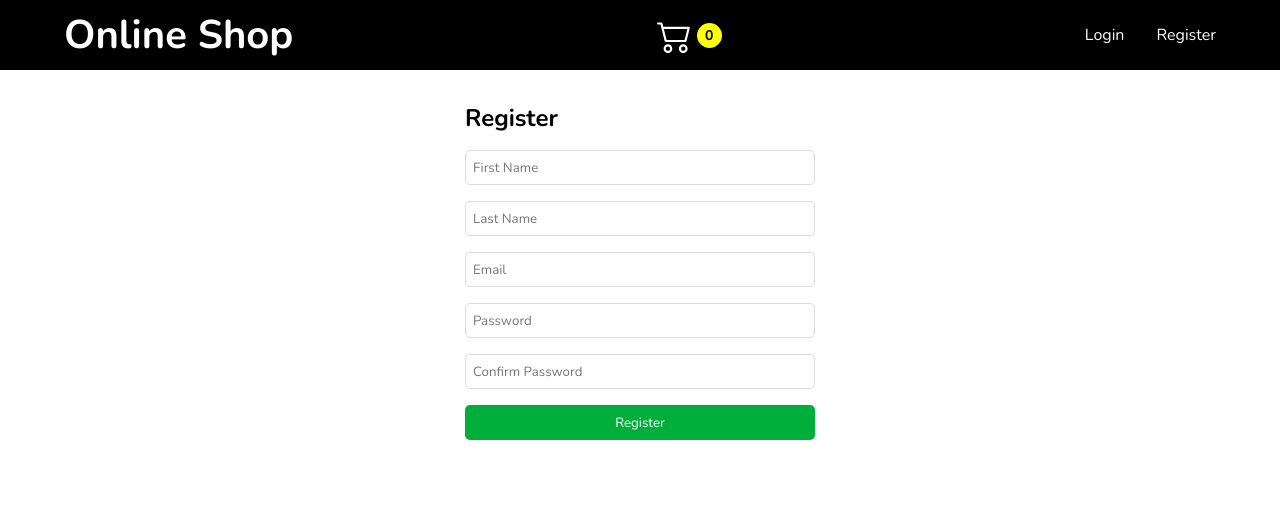
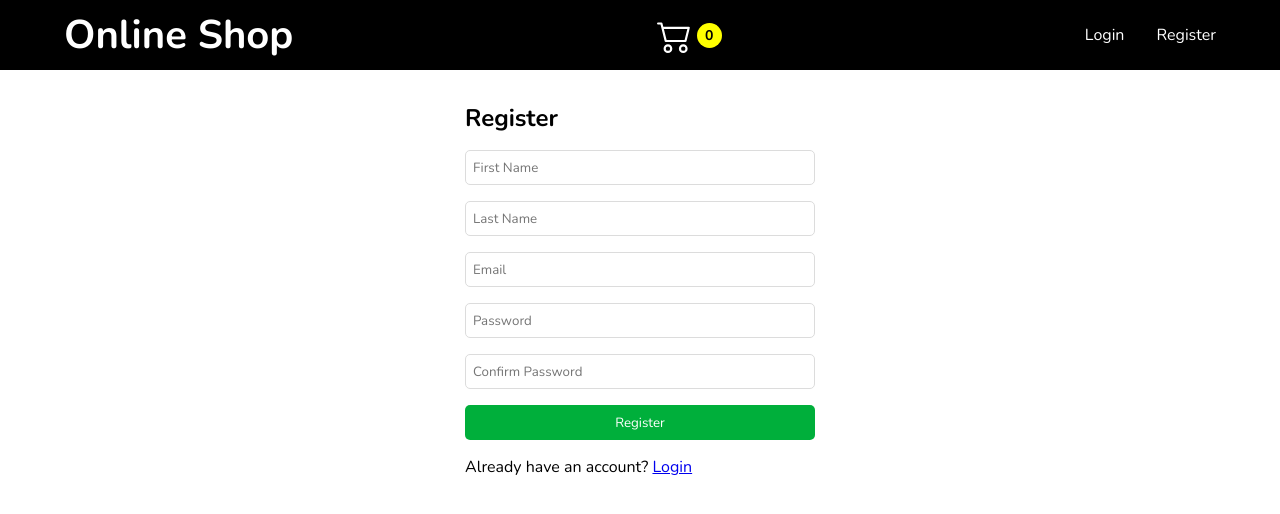
Before and after one commit to chiss7/mern-ecommerce-rtk, a React (Create React App) app in the folder client/: page /register in a window 1280 px wide. Shown: the top 514 px of the page. Built offline with nearby package versions, Linux system fonts and the light colour scheme.

Commit message:
redirect to shipping added

```diff
--- a/client/src/pages/Login.jsx
+++ b/client/src/pages/Login.jsx
@@ -1,10 +1,15 @@
 import { useEffect, useState } from "react";
 import { useDispatch, useSelector } from "react-redux";
-import { useNavigate } from "react-router-dom";
+import { Link, useLocation, useNavigate } from "react-router-dom";
 import { login } from "../redux/features/authSlice";
 import { toast } from "react-toastify";
 
 export const Login = () => {
+  // redirect to shipping page
+  const location = useLocation();
+  const redirectInUrl = new URLSearchParams(location.search).get("redirect");
+  const redirect = redirectInUrl ? redirectInUrl : "/";
+
   const [formValue, setFormValue] = useState({
     email: "",
     password: "",
@@ -24,7 +29,7 @@ export const Login = () => {
   const handleSubmit = (e) => {
     e.preventDefault();
     if (formValue.email && formValue.password) {
-      dispatch(login({ formValue, navigate, toast }));
+      dispatch(login({ formValue, navigate, toast, redirect }));
     }
   };
 
@@ -47,6 +52,7 @@ export const Login = () => {
           onChange={handleChange}
         />
         {loading ? <button disabled>Submitting</button> : <button>Login</button>}
+        <p>New Customer? <Link to={`/register?redirect=${redirect}`}>Register</Link></p>
       </form>
     </>
   );
--- a/client/src/pages/Register.jsx
+++ b/client/src/pages/Register.jsx
@@ -1,10 +1,15 @@
 import { useEffect, useState } from "react";
 import { useDispatch, useSelector } from "react-redux";
-import { useNavigate } from "react-router-dom";
+import { useNavigate, useLocation, Link } from "react-router-dom";
 import { register } from "../redux/features/authSlice";
 import { toast } from "react-toastify";
 
 export const Register = () => {
+  // redirect to shipping page
+  const location = useLocation();
+  const redirectInUrl = new URLSearchParams(location.search).get("redirect");
+  const redirect = redirectInUrl ? redirectInUrl : "/";
+
   const [formValue, setFormValue] = useState({
     firstName: "",
     lastName: "",
@@ -37,7 +42,7 @@ export const Register = () => {
       formValue.password &&
       formValue.confirmPassword
     ) {
-      dispatch(register({ formValue, navigate, toast }));
+      dispatch(register({ formValue, navigate, toast, redirect }));
     }
   };
 
@@ -80,7 +85,12 @@ export const Register = () => {
           required
           onChange={handleChange}
         />
-        {loading ? <button disabled>Submitting</button> : <button>Register</button>}
+        {loading ? (
+          <button disabled>Submitting</button>
+        ) : (
+          <button>Register</button>
+        )}
+        <p>Already have an account? <Link to={`/login?redirect=${redirect}`}>Login</Link></p>
       </form>
     </>
   );
--- a/client/src/redux/features/authSlice.js
+++ b/client/src/redux/features/authSlice.js
@@ -3,11 +3,11 @@ import { loginRequest, registerRequest } from "../api";
 
 export const login = createAsyncThunk(
   "auth/login",
-  async ({ formValue, navigate, toast }, { rejectWithValue }) => {
+  async ({ formValue, navigate, toast, redirect }, { rejectWithValue }) => {
     try {
       const res = await loginRequest(formValue);
       toast.success("Login successfully");
-      navigate("/");
+      navigate(redirect || "/");
       return res.data;
     } catch (error) {
       return rejectWithValue(error.response.data);
@@ -17,11 +17,11 @@ export const login = createAsyncThunk(
 
 export const register = createAsyncThunk(
   "auth/register",
-  async ({ formValue, navigate, toast }, { rejectWithValue }) => {
+  async ({ formValue, navigate, toast, redirect }, { rejectWithValue }) => {
     try {
       const res = await registerRequest(formValue);
       toast.success("Register successfully!");
-      navigate("/");
+      navigate(redirect || "/");
       return res.data;
     } catch (error) {
       return rejectWithValue(error.response.data);
```
